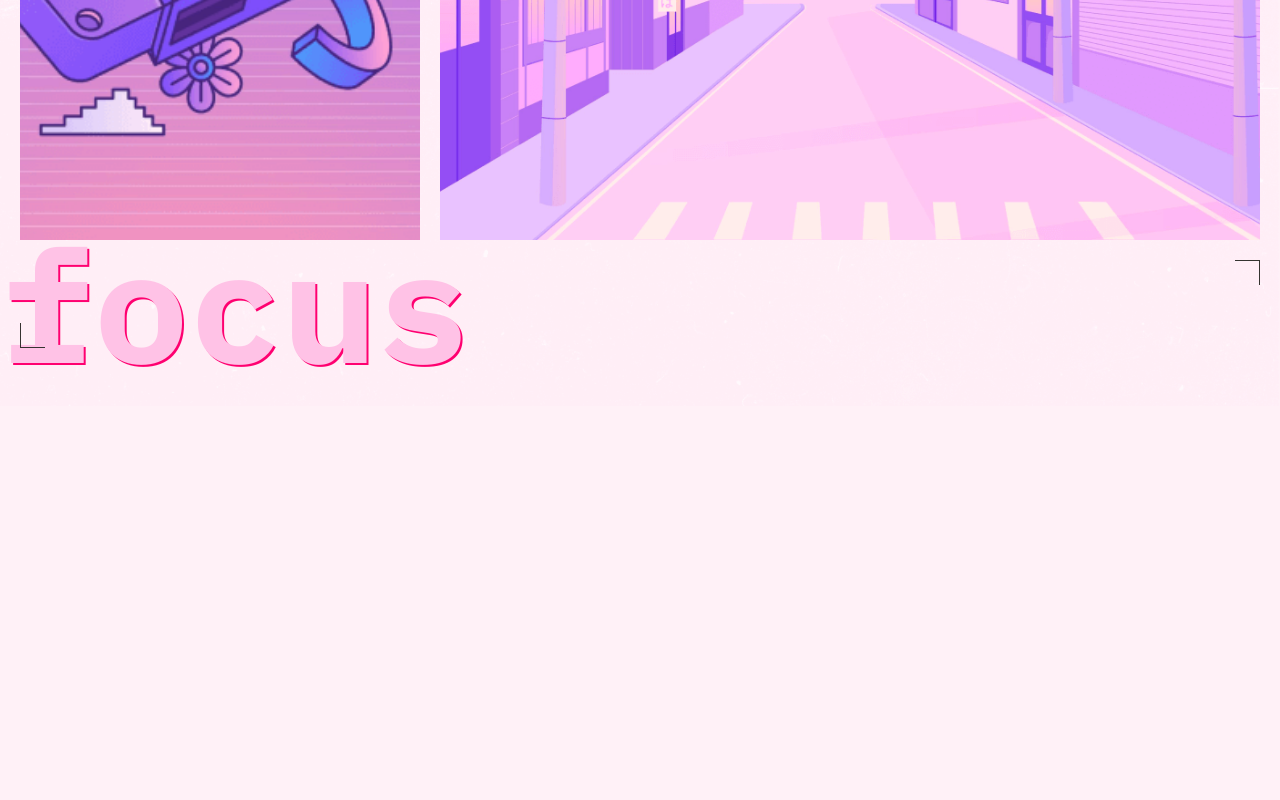
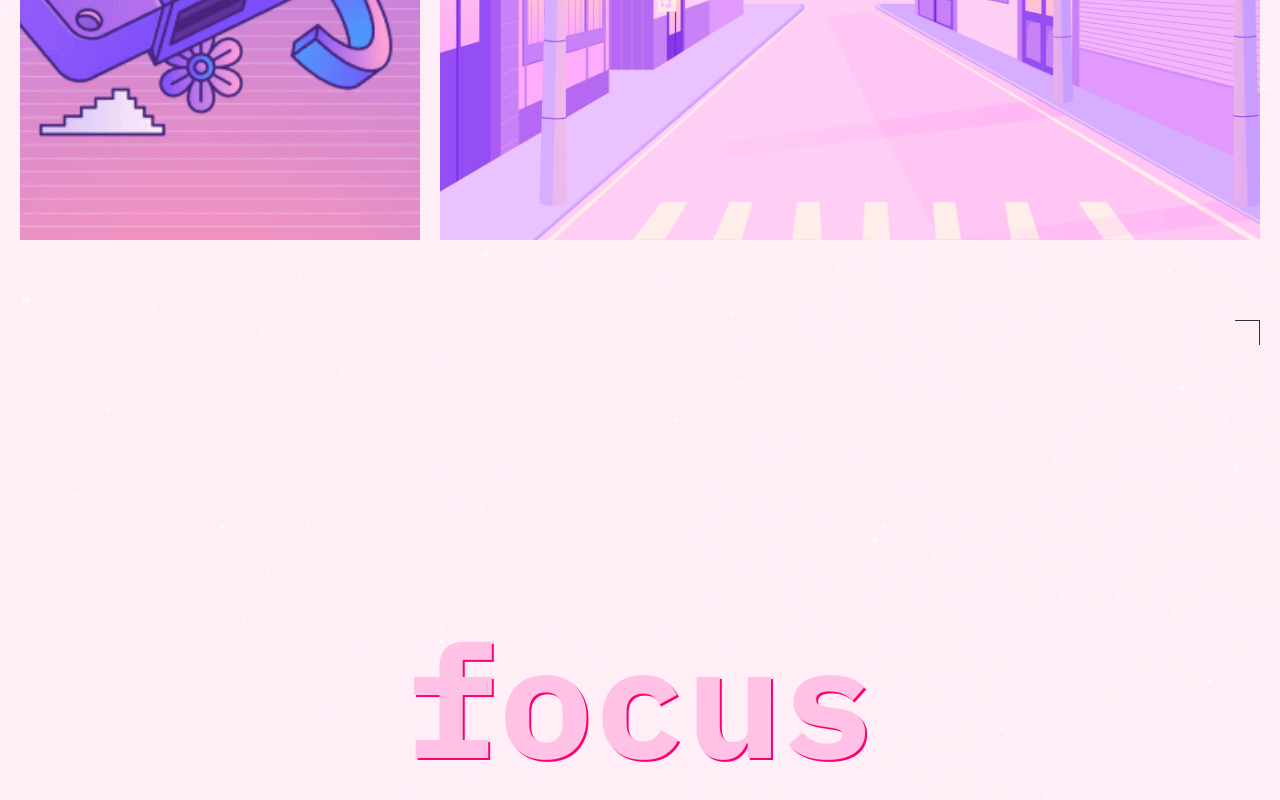
Before and after one commit to IrinaGanina96/slozhno-sosredotochitsya, a plain HTML site: page index.html in a window 1280 px wide. Shown: the part 3911-4711 px from the top of the page. Before the commit the page ends 4317 px from the top, so only its background shows below. Drawn offline with Linux system fonts and the light colour scheme.

Commit message:
Add files via upload

```diff
--- a/index.html
+++ b/index.html
@@ -9,7 +9,7 @@
     <link rel="stylesheet" href="./fonts/fonts.css" />
     <link rel="icon" href="./images/favicon.ico" sizes="any" />
     <link rel="icon" href="./images/favicon.svg" type="image/svg+xml" />
-    <link rel="icon" href="./images/favicon.png" />
+    <link rel="apple-touch-icon" href="./images/favicon.png" />
     <link rel="stylesheet" href="./styles/variables.css">
     <link rel="stylesheet" href="./styles/globals.css" />
     <link rel="stylesheet" href="./styles/style.css" />
@@ -226,7 +226,7 @@
       </section>
     </main>
 
-    <footer class="decorated-zone">
+    <footer class="footer decorated-zone">
       <p class="footer__title">
         focus
       </p>
```
